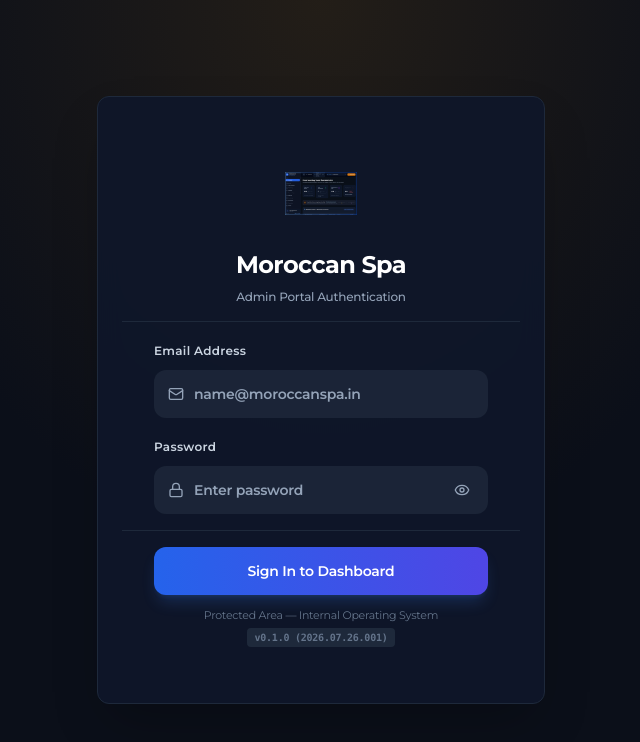
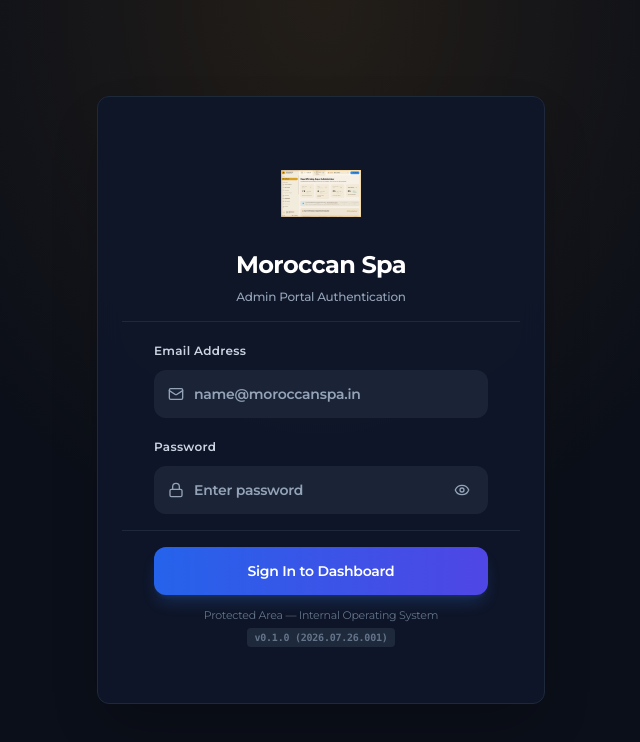
Before and after one commit to abhiifx-lab/moroccan-spa-admin, a Next.js app: page /login in a window 1280 px wide. Shown: the top 742 px of the page, without its empty margins (319-959 px from the left). Built offline with nearby package versions, Linux system fonts and the light colour scheme.

Commit message:
fix: mix-blend-mode multiply on logos - removes white bg, shows ornament clearly

```diff
--- a/src/components/admin/layout/sidebar.tsx
+++ b/src/components/admin/layout/sidebar.tsx
@@ -107,9 +107,9 @@ export function Sidebar() {
               <img
                 src="/moroccan-logo.png"
                 alt="Moroccan Spa"
-                width={36}
-                height={36}
-                className="object-contain w-9 h-9"
+                width={40}
+                height={40}
+                className="object-contain w-10 h-10 [mix-blend-mode:multiply] dark:invert dark:[mix-blend-mode:normal]"
               />
             </div>
             {!isCollapsed && (
--- a/src/features/auth/components/login-form.tsx
+++ b/src/features/auth/components/login-form.tsx
@@ -1,7 +1,6 @@
 'use client';
 
 import { useState } from 'react';
-import Image from 'next/image';
 import { APP_VERSION_CONFIG } from '@/config/app-version.config';
 import { useRouter, useSearchParams } from 'next/navigation';
 import { useAuth } from '@/hooks/use-auth';
@@ -47,13 +46,13 @@ export function LoginForm() {
     <Card className="w-full shadow-2xl border-slate-200 dark:border-slate-800 bg-white/95 dark:bg-slate-900/95 backdrop-blur-md rounded-xl overflow-hidden">
       <CardHeader className="text-center pb-4 pt-8 space-y-2">
         <div className="mx-auto w-20 h-20 flex items-center justify-center mb-2">
-          <Image
+          {/* eslint-disable-next-line @next/next/no-img-element */}
+          <img
             src="/moroccan-logo.png"
             alt="Moroccan Spa"
-            width={72}
-            height={72}
-            className="object-contain"
-            priority
+            width={80}
+            height={80}
+            className="object-contain w-20 h-20 [mix-blend-mode:multiply] dark:invert dark:[mix-blend-mode:normal]"
           />
         </div>
         <CardTitle className="text-2xl font-bold tracking-tight text-slate-900 dark:text-white">
```
